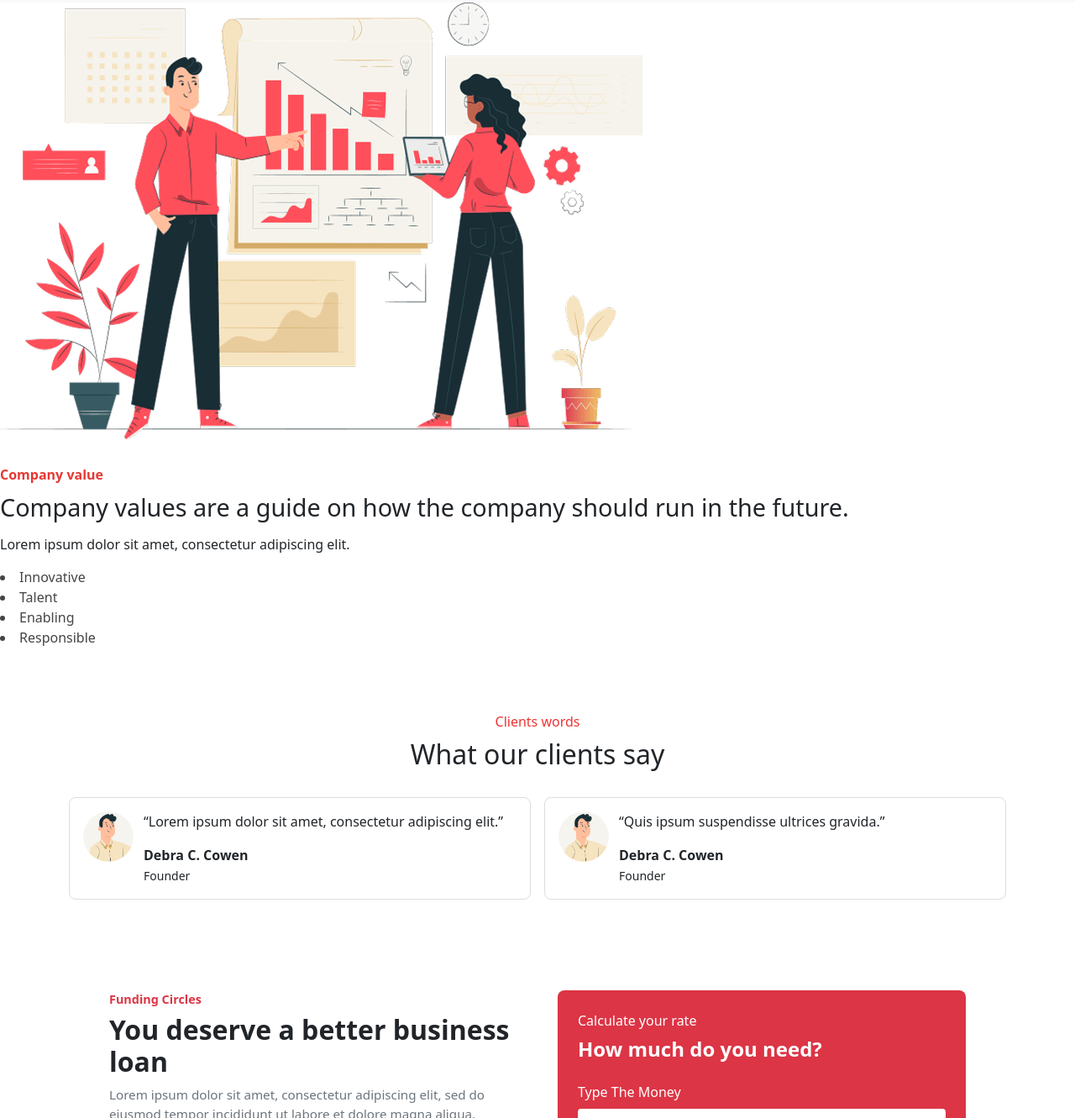
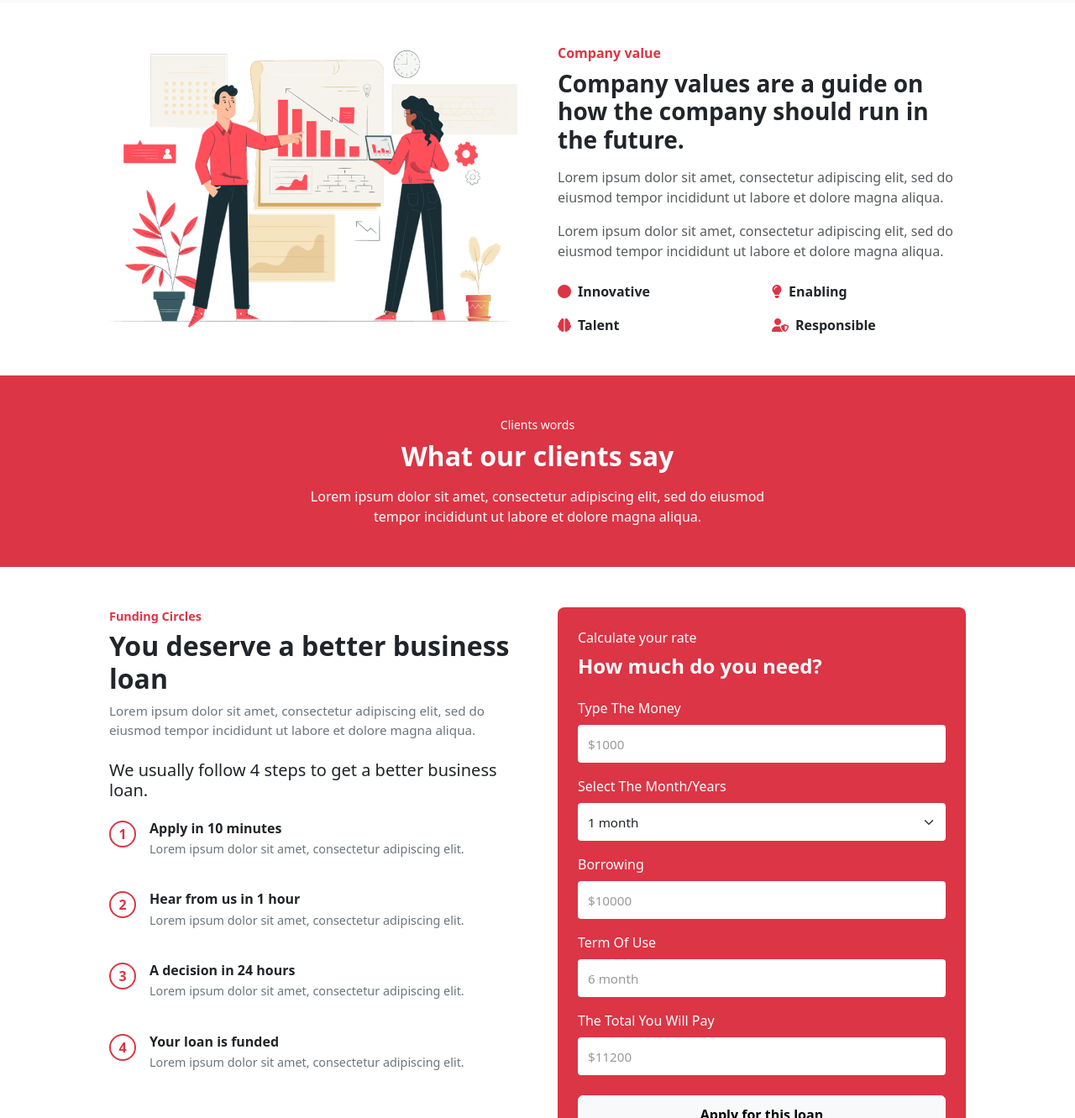
Before and after one commit to Prasadkadam03/Topli, a plain HTML site: page index.html in a window 1280 px wide. Shown: the part 3950-5281 px from the top of the page at 84% size. Drawn offline with nearby package versions, Linux system fonts and the light colour scheme.

Commit message:
topli phase 3.2

```diff
--- a/index.html
+++ b/index.html
@@ -252,11 +252,13 @@
         <div class="">
             <div class="text-center mb-5 w-50 mx-auto">
                 <span class="text-danger">Knowledge of the market</span>
-                <h2  style="font-weight: 600; ">Only the best professional services</h2>
-                <p class="text-muted">Lorem ipsum dolor sit amet, consectetur adipisicing elit. Esse vel ipsa, error assumenda dolorum explicabo laboriosam. Iste mollitia odio consequuntur voluptatum nulla eum pariatur. Eligendi suscipit mollitia earum a officia!</p>
+                <h2 style="font-weight: 600; ">Only the best professional services</h2>
+                <p class="text-muted">Lorem ipsum dolor sit amet, consectetur adipisicing elit. Esse vel ipsa, error
+                    assumenda dolorum explicabo laboriosam. Iste mollitia odio consequuntur voluptatum nulla eum
+                    pariatur. Eligendi suscipit mollitia earum a officia!</p>
             </div>
 
-            <div class="tabs-wrapper" >
+            <div class="tabs-wrapper">
                 <div class="tabs">
                     <div class="tabs-nav" id="tabs-nav">
                         <button class="tab-btn active" data-tab="agricultural"> <i
@@ -276,7 +278,8 @@
                         <div>
                             <div class="tab-pane active" data-content="agricultural">
                                 <h3>About Agricultural Loan</h3>
-                                <p class="text-muted">Lorem ipsum dolor sit amet consectetur adipisicing elit. Error atque voluptatem...
+                                <p class="text-muted">Lorem ipsum dolor sit amet consectetur adipisicing elit. Error
+                                    atque voluptatem...
                                 </p>
 
                                 <h3>Get financing for whatever you need now</h3>
@@ -289,13 +292,15 @@
                                 </ul>
 
                                 <h3>Agricultural Loan - Eligibility</h3>
-                                <p class="text-muted">Lorem ipsum dolor sit amet consectetur adipisicing elit. Aliquam, repellendus?
+                                <p class="text-muted">Lorem ipsum dolor sit amet consectetur adipisicing elit. Aliquam,
+                                    repellendus?
                                     Tempora fugit aliquam itaque ratione!</p>
                             </div>
 
                             <div class="tab-pane" data-content="personal">
                                 <h3>About Personal Loan</h3>
-                                <p class="text-muted">Lorem ipsum dolor sit amet consectetur adipisicing elit. Error atque voluptatem...
+                                <p class="text-muted">Lorem ipsum dolor sit amet consectetur adipisicing elit. Error
+                                    atque voluptatem...
                                 </p>
 
                                 <h3>Get financing for whatever you need now</h3>
@@ -308,13 +313,15 @@
                                 </ul>
 
                                 <h3>Personal Loan - Eligibility</h3>
-                                <p class="text-muted">Lorem ipsum dolor sit amet consectetur adipisicing elit. Aliquam, repellendus?
+                                <p class="text-muted">Lorem ipsum dolor sit amet consectetur adipisicing elit. Aliquam,
+                                    repellendus?
                                     Tempora fugit aliquam itaque ratione!</p>
                             </div>
 
                             <div class="tab-pane" data-content="business">
                                 <h3>About Business Loan</h3>
-                                <p class="text-muted">Lorem ipsum dolor sit amet consectetur adipisicing elit. Error atque voluptatem...
+                                <p class="text-muted">Lorem ipsum dolor sit amet consectetur adipisicing elit. Error
+                                    atque voluptatem...
                                 </p>
 
                                 <h3>Get financing for whatever you need now</h3>
@@ -327,13 +334,15 @@
                                 </ul>
 
                                 <h3>Business Loan - Eligibility</h3>
-                                <p class="text-muted">Lorem ipsum dolor sit amet consectetur adipisicing elit. Aliquam, repellendus?
+                                <p class="text-muted">Lorem ipsum dolor sit amet consectetur adipisicing elit. Aliquam,
+                                    repellendus?
                                     Tempora fugit aliquam itaque ratione!</p>
                             </div>
 
                             <div class="tab-pane" data-content="education">
                                 <h3>About Education Loan</h3>
-                                <p class="text-muted">Lorem ipsum dolor sit amet consectetur adipisicing elit. Error atque voluptatem...
+                                <p class="text-muted">Lorem ipsum dolor sit amet consectetur adipisicing elit. Error
+                                    atque voluptatem...
                                 </p>
 
                                 <h3>Get financing for whatever you need now</h3>
@@ -346,13 +355,15 @@
                                 </ul>
 
                                 <h3>Education Loan - Eligibility</h3>
-                                <p class="text-muted">Lorem ipsum dolor sit amet consectetur adipisicing elit. Aliquam, repellendus?
+                                <p class="text-muted">Lorem ipsum dolor sit amet consectetur adipisicing elit. Aliquam,
+                                    repellendus?
                                     Tempora fugit aliquam itaque ratione!</p>
                             </div>
 
                             <div class="tab-pane" data-content="home">
                                 <h3>About House Loan</h3>
-                                <p class="text-muted">Lorem ipsum dolor sit amet consectetur adipisicing elit. Error atque voluptatem...
+                                <p class="text-muted">Lorem ipsum dolor sit amet consectetur adipisicing elit. Error
+                                    atque voluptatem...
                                 </p>
 
                                 <h3>Get financing for whatever you need now</h3>
@@ -365,13 +376,15 @@
                                 </ul>
 
                                 <h3>House Loan - Eligibility</h3>
-                                <p class="text-muted">Lorem ipsum dolor sit amet consectetur adipisicing elit. Aliquam, repellendus?
+                                <p class="text-muted">Lorem ipsum dolor sit amet consectetur adipisicing elit. Aliquam,
+                                    repellendus?
                                     Tempora fugit aliquam itaque ratione!</p>
                             </div>
 
                             <div class="tab-pane" data-content="payday">
                                 <h3>About Payday Loan</h3>
-                                <p class="text-muted">Lorem ipsum dolor sit amet consectetur adipisicing elit. Error atque voluptatem...
+                                <p class="text-muted">Lorem ipsum dolor sit amet consectetur adipisicing elit. Error
+                                    atque voluptatem...
                                 </p>
 
                                 <h3>Get financing for whatever you need now</h3>
@@ -384,7 +397,8 @@
                                 </ul>
 
                                 <h3>Payday Loan - Eligibility</h3>
-                                <p class="text-muted">Lorem ipsum dolor sit amet consectetur adipisicing elit. Aliquam, repellendus?
+                                <p class="text-muted">Lorem ipsum dolor sit amet consectetur adipisicing elit. Aliquam,
+                                    repellendus?
                                     Tempora fugit aliquam itaque ratione!</p>
                             </div>
                         </div>
@@ -397,54 +411,62 @@
             </div>
 
     </section>
-    <!-- Company Values -->
-    <div class="value-section">
-        <div class="value-img">
-            <img src="assets/img/value.png" alt="value">
-        </div>
-        <div class="value">
+    <!-- ================================
+         Company Values Section
+    ==================================== -->
+    <section class="py-5">
+        <div class="loan-block-container">
+            <!-- COMPANY VALUES -->
+            <div class="row align-items-center g-5">
 
-            <div class="value-content">
-                <span>Company value</span>
-                <h3>Company values are a guide on how the company should run in the future.</h3>
-                <p>Lorem ipsum dolor sit amet, consectetur adipiscing elit.</p>
-                <ul>
-                    <li>Innovative</li>
-                    <li>Talent</li>
-                    <li>Enabling</li>
-                    <li>Responsible</li>
-                </ul>
+                <!-- LEFT IMAGE -->
+                <div class="col-lg-6">
+                    <img src="assets/img/value.png" alt="Company Values" class="img-fluid" />
+                    <!-- ⬆️ Replace path with your actual image -->
+                </div>
+
+                <!-- RIGHT TEXT -->
+                <div class="col-lg-6">
+                    <span class="text-danger d-block mb-2 fw-semibold">Company value</span>
+                    <h3 class="fw-bold mb-3">Company values are a guide on how the company should run in the future.
+                    </h3>
+                    <p class="text-muted">Lorem ipsum dolor sit amet, consectetur adipiscing elit, sed do eiusmod tempor
+                        incididunt ut labore et dolore magna aliqua.</p>
+                    <p class="text-muted mb-4">Lorem ipsum dolor sit amet, consectetur adipiscing elit, sed do eiusmod
+                        tempor incididunt ut labore et dolore magna aliqua.</p>
+
+                    <div class="row gy-3">
+                        <div class="col-6 d-flex align-items-center">
+                            <i class="fas fa-circle text-danger me-2"></i><strong>Innovative</strong>
+                        </div>
+                        <div class="col-6 d-flex align-items-center">
+                            <i class="fas fa-lightbulb text-danger me-2"></i><strong>Enabling</strong>
+                        </div>
+                        <div class="col-6 d-flex align-items-center">
+                            <i class="fas fa-brain text-danger me-2"></i><strong>Talent</strong>
+                        </div>
+                        <div class="col-6 d-flex align-items-center">
+                            <i class="fas fa-user-shield text-danger me-2"></i><strong>Responsible</strong>
+                        </div>
+                    </div>
+                </div>
+
             </div>
         </div>
-    </div>
-    </div>
+    </section>
 
 
     <!-- ================================
          Testimonials Section
     ==================================== -->
-    <section class="section">
+    <section class="bg-danger text-white py-5 text-center">
         <div class="container">
-            <div class="section-title">
-                <span>Clients words</span>
-                <h2>What our clients say</h2>
-            </div>
-            <div class="testimonial-list">
-                <div class="testimonial">
-                    <img src="assets/img/man2.png" alt="client">
-                    <div>
-                        <p>“Lorem ipsum dolor sit amet, consectetur adipiscing elit.”</p>
-                        <strong>Debra C. Cowen</strong><br><small>Founder</small>
-                    </div>
-                </div>
-                <div class="testimonial">
-                    <img src="assets/img/man2.png" alt="client">
-                    <div>
-                        <p>“Quis ipsum suspendisse ultrices gravida.”</p>
-                        <strong>Debra C. Cowen</strong><br><small>Founder</small>
-                    </div>
-                </div>
-            </div>
+            <small class="d-block mb-2">Clients words</small>
+            <h2 class="fw-bold mb-3">What our clients say</h2>
+            <p class="mb-0" style="max-width: 600px; margin: 0 auto;">
+                Lorem ipsum dolor sit amet, consectetur adipiscing elit, sed do eiusmod tempor
+                incididunt ut labore et dolore magna aliqua.
+            </p>
         </div>
     </section>
 
```
